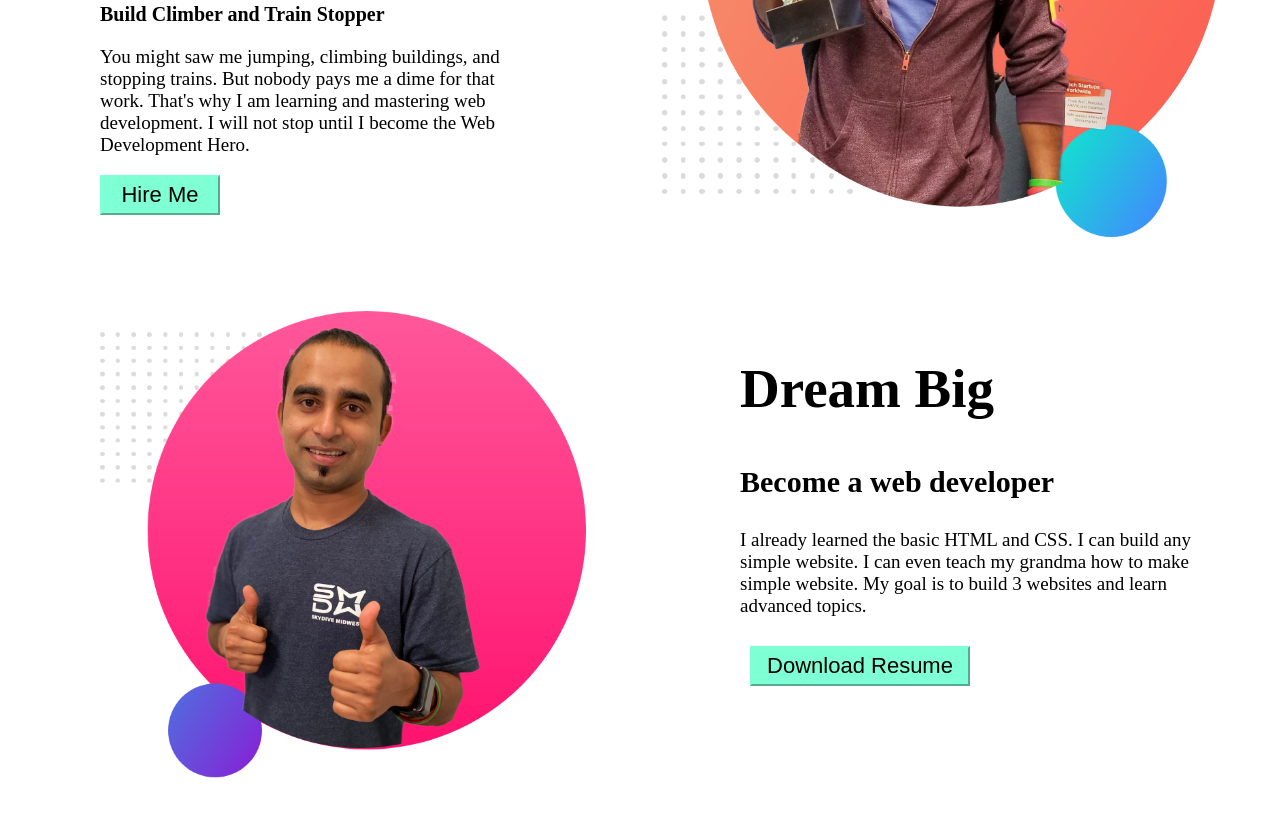
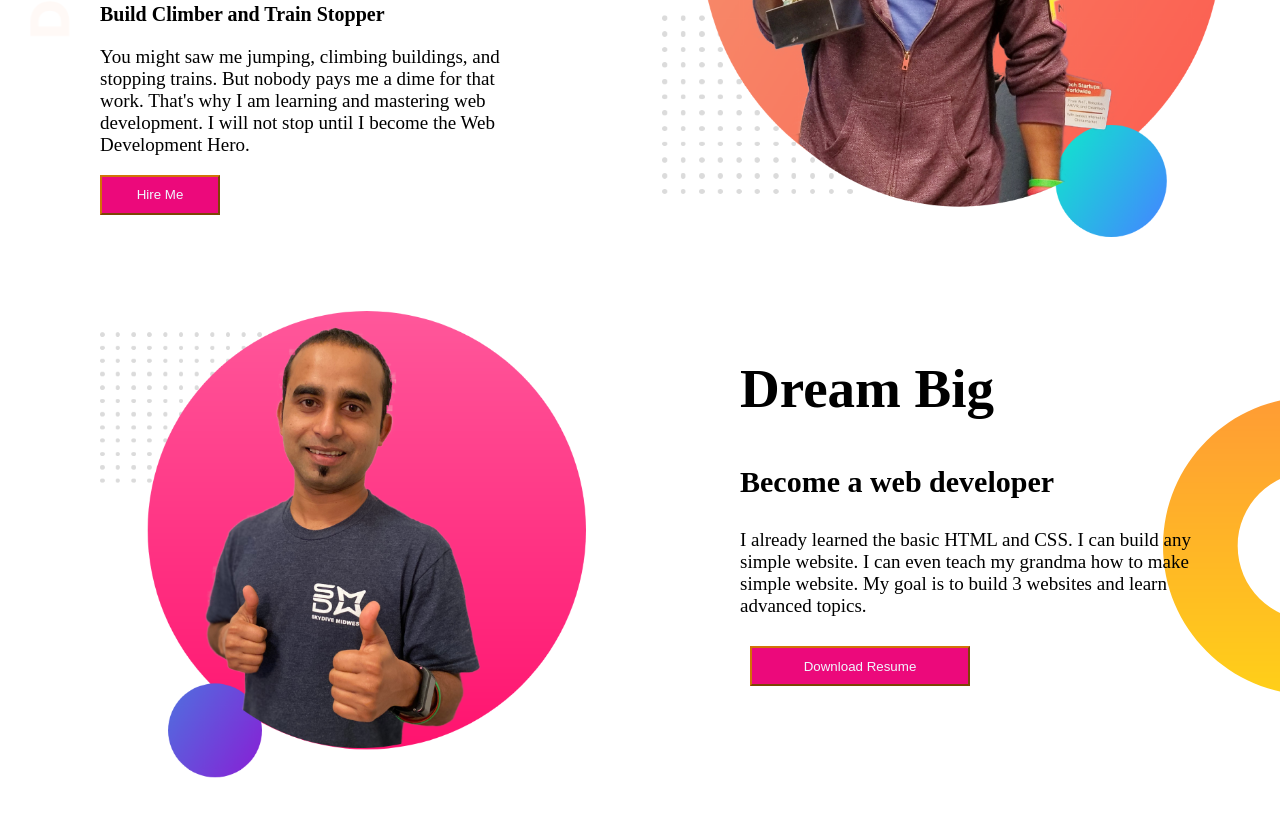
Before and after one commit to razedulislam/developer-protfolio, a plain HTML site: page index.html in a window 1280 px wide. Shown: the part 323-1160 px from the top of the page. Drawn offline with Linux system fonts and the light colour scheme.

Commit message:
background and btn updated

```diff
--- a/index.html
+++ b/index.html
@@ -5,19 +5,22 @@
     <meta http-equiv="X-UA-Compatible" content="IE=edge">
     <meta name="viewport" content="width=device-width, initial-scale=1.0">
     <link rel="stylesheet" href="style.css">
-    <title>Razedul Islam</title>
+    <title>Jhankar Mahmud</title>
 </head>
 <body>
     <section class="header-section">
         <div class="half-part">
             <div>
                 <h1>Welcome to</h1>
-                <h1><span id="peter">Peter Parker</span> World</h1>
+                <h1><span>Peter Parker</span> World</h1>
             </div>
             <div>
                 <h3>Build Climber and Train Stopper</h3>
                 <p class="head-des">You might saw me jumping, climbing buildings, and stopping trains. But nobody pays me a dime for that work. That's why I am learning and mastering web development. I will not stop until I become the Web Development Hero.</p>
-                <button type="buton" class="btn1">Hire Me</button>
+                <a target="_blank" href="https://www.linkedin.com/in/razedul-islam-177873246/">
+                    <button type="buton" class="btn1 btn">Hire Me</button>
+                </a>
+
             </div>
         </div>
 
@@ -38,7 +41,11 @@
             <div>
                 <h3 id="dream-head3"> Become a web developer</h3>
                 <p class="dream-des">I already learned the basic HTML and CSS. I can build any simple website. I can even teach my grandma how to make simple website. My goal is to build 3 websites and learn advanced topics.</p>
-                <button class="dream-btn">Download Resume</button>
+
+                <a target="_blank" href="https://github.com/razedulislam/developer-protfolio">
+                    <button class="dream-btn btn">Download Resume</button>
+                </a>
+
             </div>
         </div>
     </section>
@@ -51,12 +58,12 @@
         <div class="experience-cards">
             <div class="experience-card card1">
                 <h1 class="experience-h1">Full Stack Web Developer</h1>
-                <h3 class="experience-h3">2021-Present | Pro Level Developer</h3>
+                <h3> <span>2021-Present | Pro Level Developer</span> </h3>
                 <p>I am the master of HTML, CSS and Javascript. I know everything needed to make a website function, efficient. I didn't stop with the web. I went beyond with most popular Javascript framework called Vue JS. I even know the deployment, server and security. I will give you 100% web solution.</p>
             </div>
             <div class="experience-card card2">
                 <h1 class="experience-h1">Full Stack Web Developer</h1>
-                <h3 class="experience-h3">2021-Present | Pro Level Developer</h3>
+                <h3><span>2021-Present | Pro Level Developer</span></h3>
                 <p>I am the master of HTML, CSS and Javascript. I know everything needed to make a website function, efficient. I didn't stop with the web. I went beyond with most popular Javascript framework called Vue JS. I even know the deployment, server and security. I will give you 100% web solution.</p>
             </div>
         </div>
--- a/style.css
+++ b/style.css
@@ -11,8 +11,19 @@ h2{
 h3{
     font-size: 20px;
 }
+span{
+    color: aqua;
+}
+.btn{
+    color: aliceblue;
+    background-color: rgb(236, 9, 123) ;
+    height: 40px;
+    border-color: rgb(209, 115, 7);
+}
 .header-section{
 display: flex;
+background-image: url(images/top-banner.png);
+background-repeat: no-repeat;
 
 }
 .half-part{
@@ -29,20 +40,16 @@ display: flex;
     margin-left: 120px;
 }
 .btn1{
-    font-size: 22px;
-    background-color: aquamarine;
-    height: 40px;
     width: 120px;
-    border-color:aquamarine;
-
 
 }
-#peter{
-    color: aqua;
-}
+
 .dream-section{
     display: flex;
     margin-top: 70px;
+    background-image: url(images/dream-bg.png);
+    background-repeat: no-repeat;
+    background-position: right;
 }
 .dream-des{
     font-size: 19px;
@@ -54,11 +61,7 @@ display: flex;
 
 }
 .dream-btn{
-    font-size: 22px;
-    background-color: aquamarine;
-    height: 40px;
     width: 220px;
-    border-color:aquamarine;
     margin: 10px;
 }
 #dream-head3{
@@ -102,6 +105,3 @@ font-size: 30px;
     margin-top: 150px;
     text-align: center;
 }
-.experience-h3{
-    color: aqua;
-}
```
